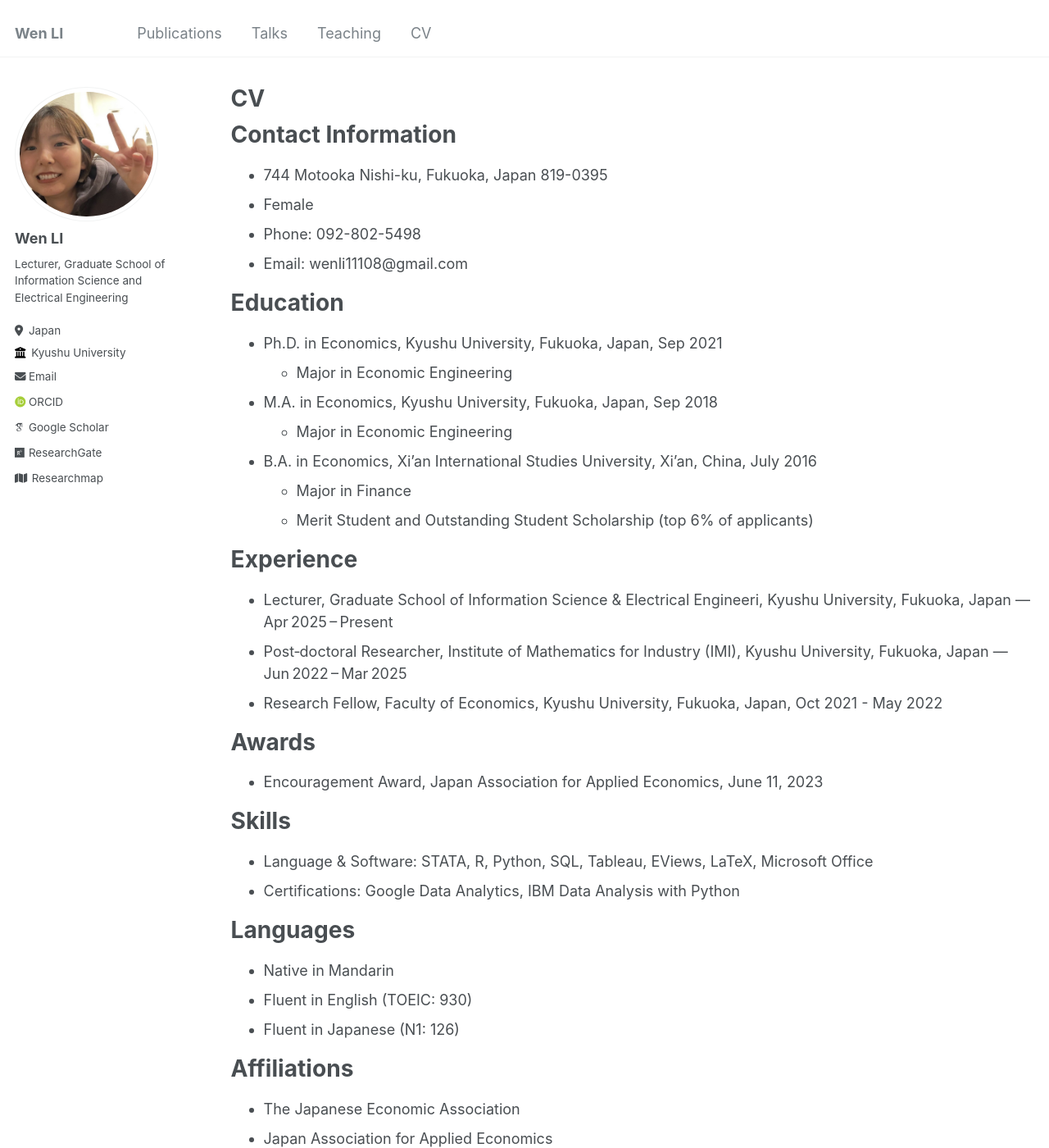
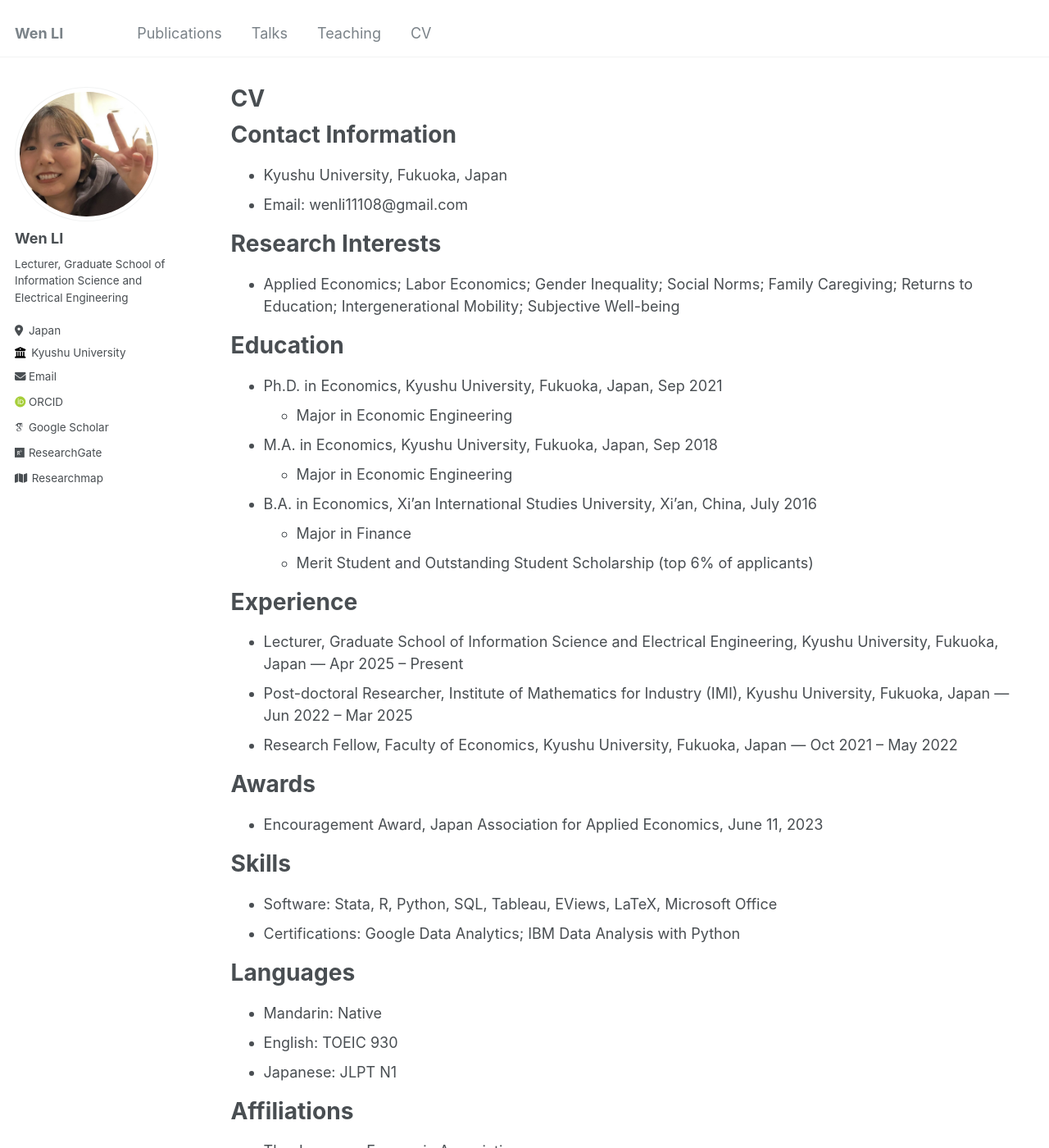
Before and after one commit to wenli-econ/wenli-econ.github.io, a Jekyll site: the page built from _pages/cv.md, in a window 1280 px wide and 1400 px high. Shown: the whole window at 82% size. Built offline with Jekyll 4.4.1, drawn with Linux system fonts in a browser that asks for light colours; some web fonts are replaced.

Commit message:
Add files via upload

```diff
--- a/_pages/cv.md
+++ b/_pages/cv.md
@@ -11,13 +11,18 @@ redirect_from:
 
 Contact Information
 ======
-* 744 Motooka Nishi-ku, Fukuoka, Japan 819-0395
-* Female
-* Phone: 092-802-5498
+
+* Kyushu University, Fukuoka, Japan
 * Email: wenli11108@gmail.com
+
+Research Interests
+======
+
+* Applied Economics; Labor Economics; Gender Inequality; Social Norms; Family Caregiving; Returns to Education; Intergenerational Mobility; Subjective Well-being
 
 Education
 ======
+
 * Ph.D. in Economics, Kyushu University, Fukuoka, Japan, Sep 2021
   * Major in Economic Engineering
 * M.A. in Economics, Kyushu University, Fukuoka, Japan, Sep 2018
@@ -28,38 +33,45 @@ Education
 
 Experience
 ======
-* Lecturer, Graduate School of Information Science & Electrical Engineeri, Kyushu University, Fukuoka, Japan — Apr 2025 – Present
-* Post‑doctoral Researcher, Institute of Mathematics for Industry (IMI), Kyushu University, Fukuoka, Japan — Jun 2022 – Mar 2025
-* Research Fellow, Faculty of Economics, Kyushu University, Fukuoka, Japan, Oct 2021 - May 2022
+
+* Lecturer, Graduate School of Information Science and Electrical Engineering, Kyushu University, Fukuoka, Japan — Apr 2025 – Present
+* Post-doctoral Researcher, Institute of Mathematics for Industry (IMI), Kyushu University, Fukuoka, Japan — Jun 2022 – Mar 2025
+* Research Fellow, Faculty of Economics, Kyushu University, Fukuoka, Japan — Oct 2021 – May 2022
 
 Awards
 ======
+
 * Encouragement Award, Japan Association for Applied Economics, June 11, 2023
 
 Skills
 ======
-* Language & Software: STATA, R, Python, SQL, Tableau, EViews, LaTeX, Microsoft Office
-* Certifications: Google Data Analytics, IBM Data Analysis with Python
+
+* Software: Stata, R, Python, SQL, Tableau, EViews, LaTeX, Microsoft Office
+* Certifications: Google Data Analytics; IBM Data Analysis with Python
 
 Languages
 ======
-* Native in Mandarin
-* Fluent in English (TOEIC: 930)
-* Fluent in Japanese (N1: 126)
+
+* Mandarin: Native
+* English: TOEIC 930
+* Japanese: JLPT N1
 
 Affiliations
 ======
+
 * The Japanese Economic Association
 * Japan Association for Applied Economics
 
 Publications
 ======
-<ul>{% for post in site.publications reversed %}
-  {% include archive-single-cv.html %}
-{% endfor %}</ul>
+
+{% for post in site.publications reversed %}
+{% include archive-single-cv.html %}
+{% endfor %}
 
 Talks
 ======
-<ul>{% for post in site.talks reversed %}
-  {% include archive-single-talk-cv.html %}
-{% endfor %}</ul>
+
+{% for post in site.talks reversed %}
+{% include archive-single-talk-cv.html %}
+{% endfor %}
```
Also changed, not shown: _pages/about.md (+5 -3 lines).
